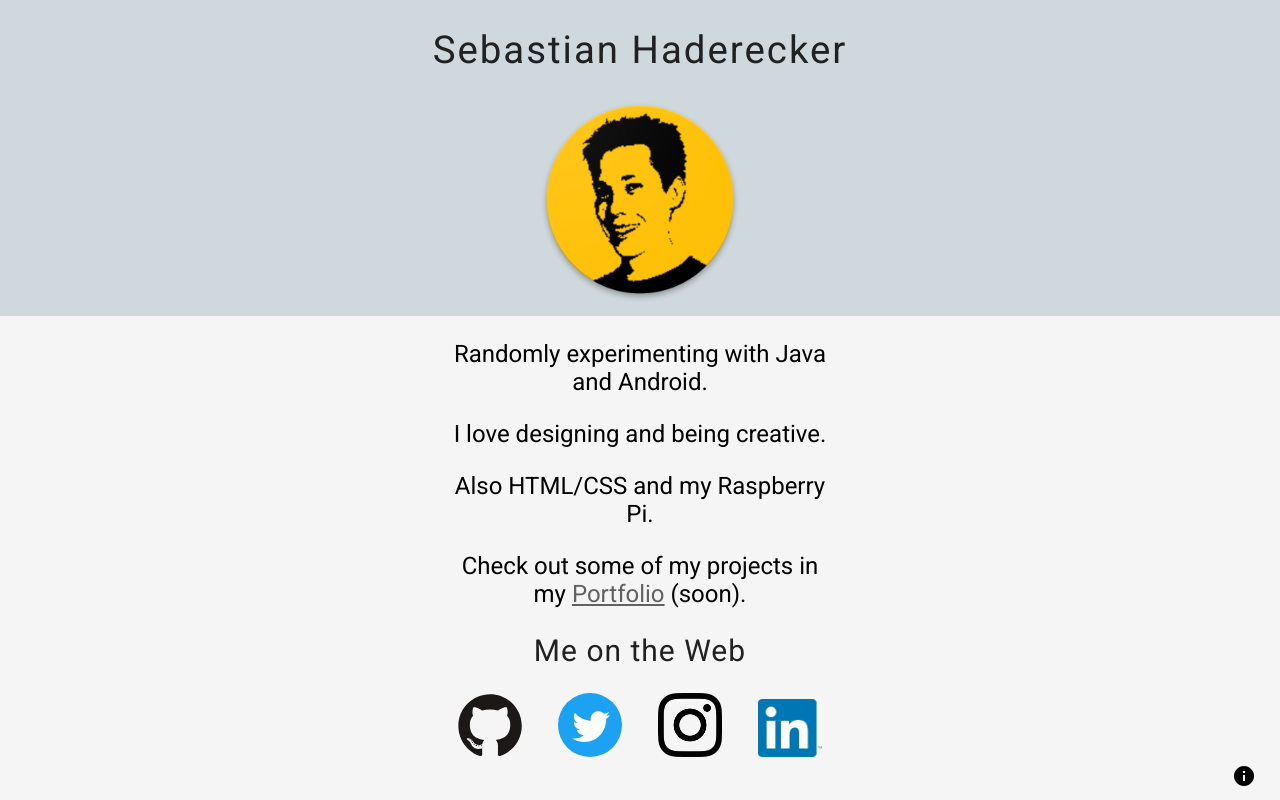
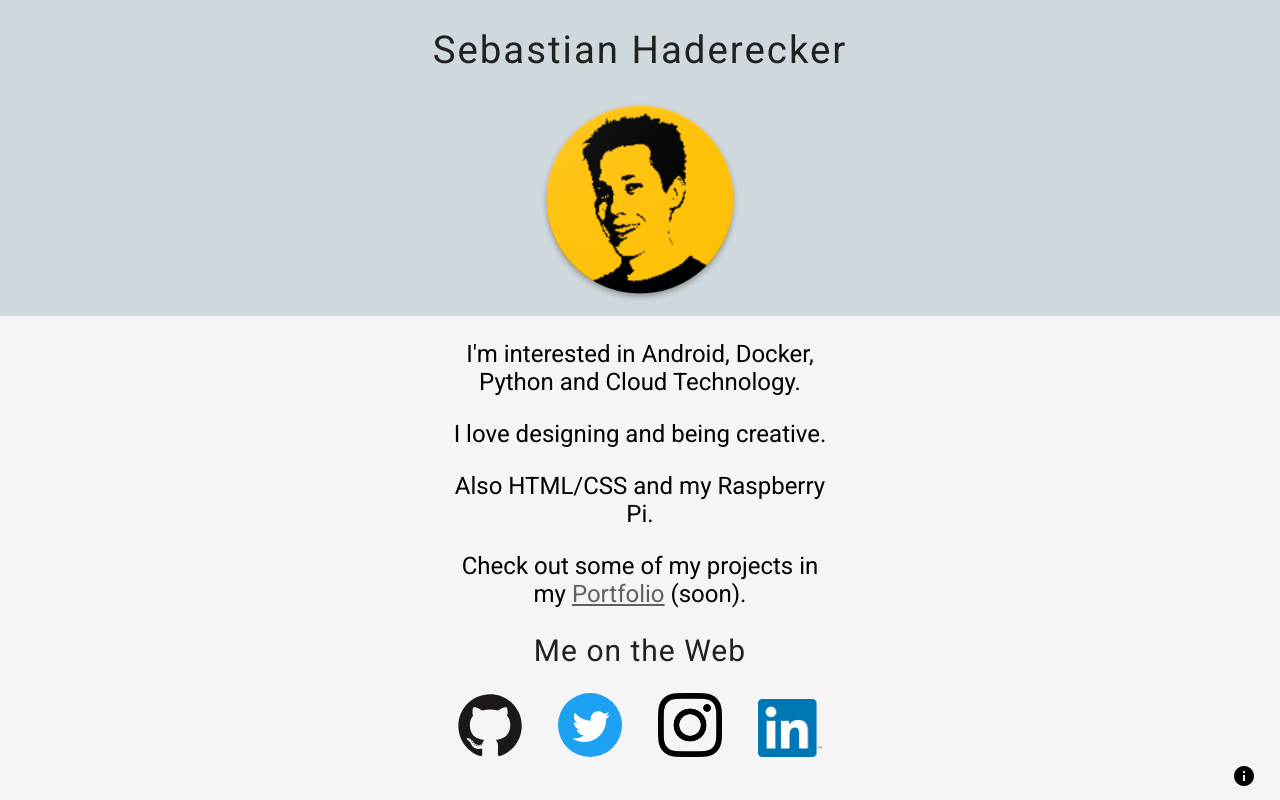
Before and after one commit to shaderecker/shaderecker.github.io, a plain HTML site: page index.html in a window 1280 px wide. Drawn offline with Linux system fonts and the light colour scheme.

Commit message:
Update index.html

```diff
--- a/index.html
+++ b/index.html
@@ -20,7 +20,7 @@
 
     <div id="main" class="unselect">
         <div id="bio_container">
-            <p class="bio">Randomly experimenting with Java and Android.</p>
+            <p class="bio">I'm interested in Android, Docker, Python and Cloud Technology.</p>
             <p class="bio">I love designing and being creative.</p>
             <p class="bio">Also HTML/CSS and my Raspberry Pi.</p>
             <p class="bio">Check out some of my projects in my <a class="a_link" href="portfolio">Portfolio</a> (soon).</p>
```
